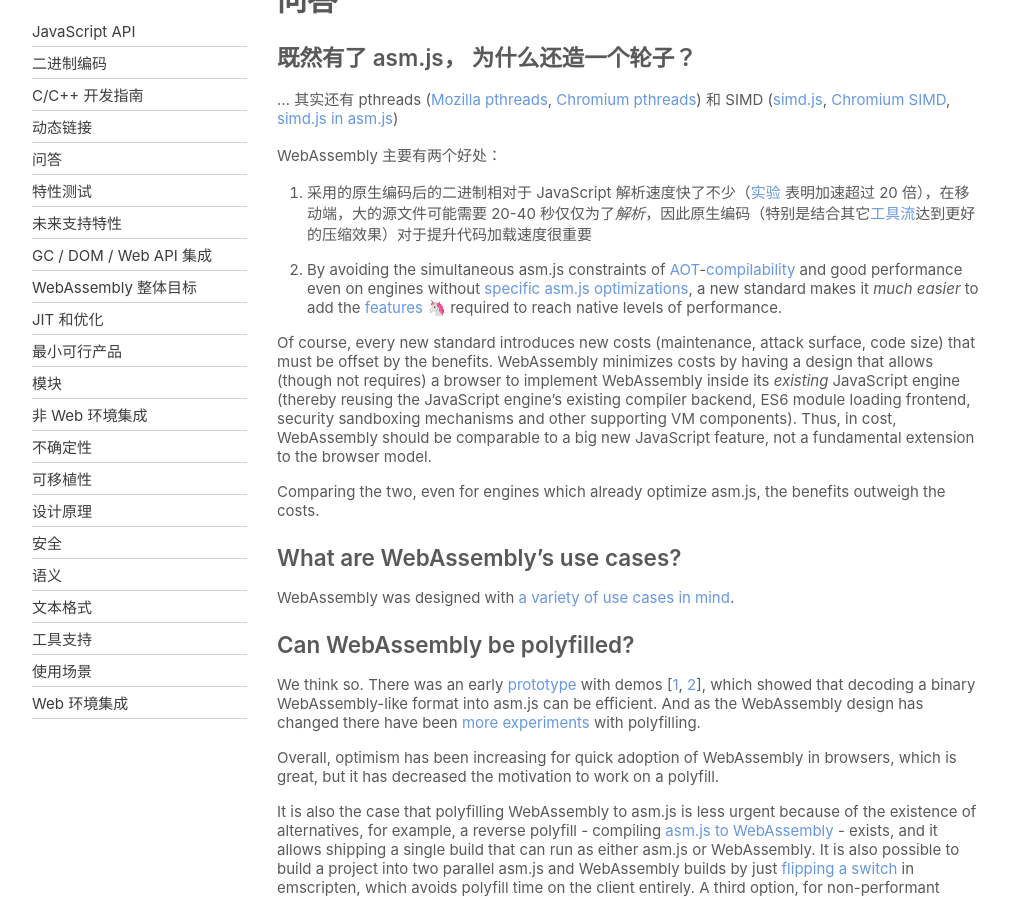
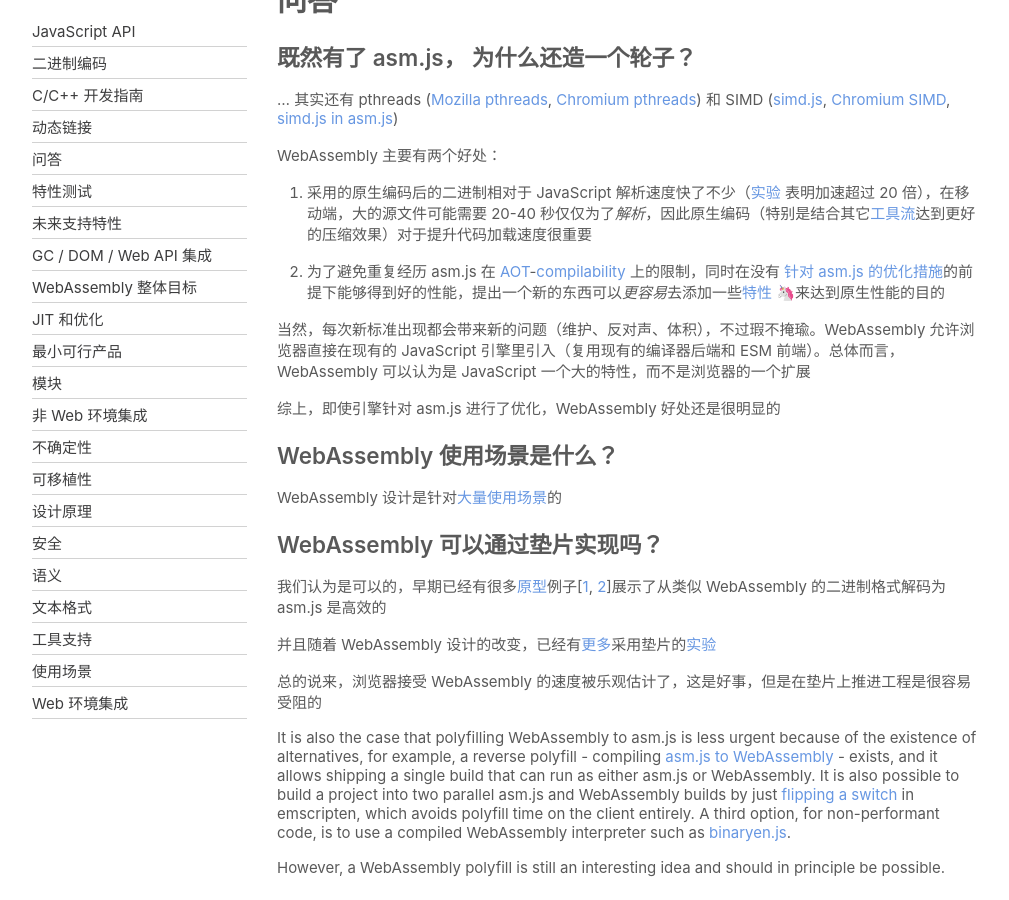
Before and after one commit to int64ago/wasm-cn, a Jekyll site: the page built from design/FAQ.md, in a window 1280 px wide and 900 px high, scrolled down 216 px. Shown: the whole window, without its empty margins (133-1142 px from the left). Built offline with Jekyll 4.4.1, drawn with Linux system fonts in a browser that asks for light colours; emoji names are drawn with the system emoji font.

Commit message:
trans: FAQ 5%

```diff
--- a/design/FAQ.md
+++ b/design/FAQ.md
@@ -15,11 +15,7 @@
 
 1. 采用的原生编码后的二进制相对于 JavaScript 解析速度快了不少（[实验][experiments] 表明加速超过 20 倍），在移动端，大的源文件可能需要 20-40 秒仅仅为了*解析*，因此原生编码（特别是结合其它[工具流][streaming]达到更好的压缩效果）对于提升代码加载速度很重要
 
-2. By avoiding the simultaneous asm.js constraints of [AOT][]-[compilability][]
-   and good performance even on engines without
-   [specific asm.js optimizations][], a new standard makes it *much easier* to
-   add the [features :unicorn:][future features] required to reach native
-   levels of performance.
+2. 为了避免重复经历 asm.js 在 [AOT][]-[compilability][] 上的限制，同时在没有 [针对 asm.js 的优化措施][specific asm.js optimizations]的前提下能够得到好的性能，提出一个新的东西可以*更容易*去添加一些[特性 :unicorn:][future features]来达到原生性能的目的
 
   [experiments]: BinaryEncoding.md#why-a-binary-encoding-instead-of-a-text-only-representation
   [streaming]: https://www.w3.org/TR/streams-api/
@@ -27,39 +23,22 @@
   [compilability]: https://blog.mozilla.org/luke/2014/01/14/asm-js-aot-compilation-and-startup-performance/
   [specific asm.js optimizations]: https://blog.mozilla.org/luke/2015/02/18/microsoft-announces-asm-js-optimizations/#asmjs-opts
 
-Of course, every new standard introduces new costs (maintenance, attack surface,
-code size) that must be offset by the benefits. WebAssembly minimizes costs by
-having a design that allows (though not requires) a browser to implement
-WebAssembly inside its *existing* JavaScript engine (thereby reusing the
-JavaScript engine's existing compiler backend, ES6 module loading frontend,
-security sandboxing mechanisms and other supporting VM components). Thus, in
-cost, WebAssembly should be comparable to a big new JavaScript feature, not a
-fundamental extension to the browser model.
+当然，每次新标准出现都会带来新的问题（维护、反对声、体积），不过瑕不掩瑜。WebAssembly 允许浏览器直接在现有的 JavaScript 引擎里引入（复用现有的编译器后端和 ESM 前端）。总体而言，WebAssembly 可以认为是 JavaScript 一个大的特性，而不是浏览器的一个扩展
 
-Comparing the two, even for engines which already optimize asm.js, the benefits
-outweigh the costs.
+综上，即使引擎针对 asm.js 进行了优化，WebAssembly 好处还是很明显的
+
+## WebAssembly 使用场景是什么？
+
+WebAssembly 设计是针对[大量使用场景](UseCases.md)的
 
 
-## What are WebAssembly's use cases?
+## WebAssembly 可以通过垫片实现吗？
 
-WebAssembly was designed with [a variety of use cases in mind](UseCases.md).
+我们认为是可以的，早期已经有很多[原型](https://github.com/WebAssembly/polyfill-prototype-1)例子[[1](https://lukewagner.github.io/AngryBotsPacked), [2](https://lukewagner.github.io/PlatformerGamePacked)]展示了从类似 WebAssembly 的二进制格式解码为 asm.js 是高效的
 
+并且随着 WebAssembly 设计的改变，已经有[更多](https://github.com/WebAssembly/polyfill-prototype-2)采用垫片的[实验](https://github.com/WebAssembly/binaryen/blob/master/src/wasm2asm.h)
 
-## Can WebAssembly be polyfilled?
-
-We think so. There was an early
-[prototype](https://github.com/WebAssembly/polyfill-prototype-1) with demos
-[[1](https://lukewagner.github.io/AngryBotsPacked),
-[2](https://lukewagner.github.io/PlatformerGamePacked)], which showed
-that decoding a binary WebAssembly-like format into asm.js can be efficient.
-And as the WebAssembly design has changed there have been
-[more](https://github.com/WebAssembly/polyfill-prototype-2)
-[experiments](https://github.com/WebAssembly/binaryen/blob/master/src/wasm2asm.h)
-with polyfilling.
-
-Overall, optimism has been increasing for quick adoption of WebAssembly in
-browsers, which is great, but it has decreased the motivation to work on a
-polyfill.
+总的说来，浏览器接受 WebAssembly 的速度被乐观估计了，这是好事，但是在垫片上推进工程是很容易受阻的
 
 It is also the case that polyfilling WebAssembly to asm.js is less urgent
 because of the existence of alternatives, for example, a reverse polyfill -
```
